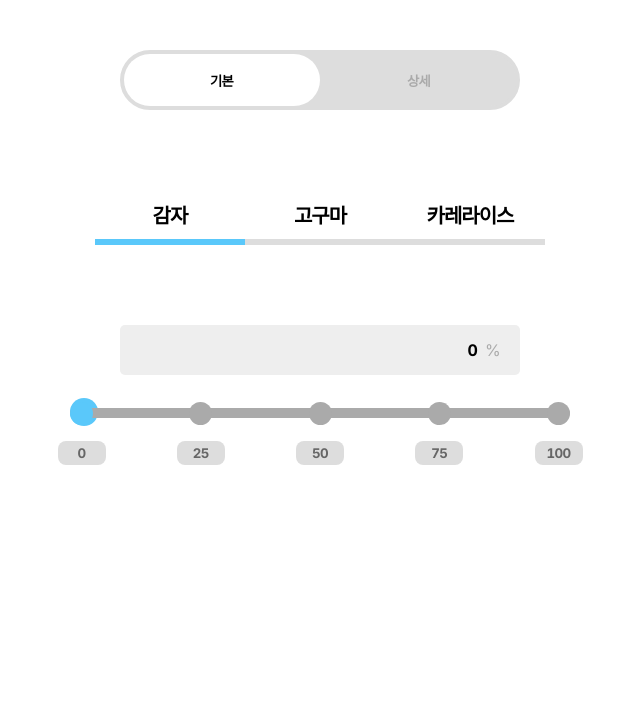
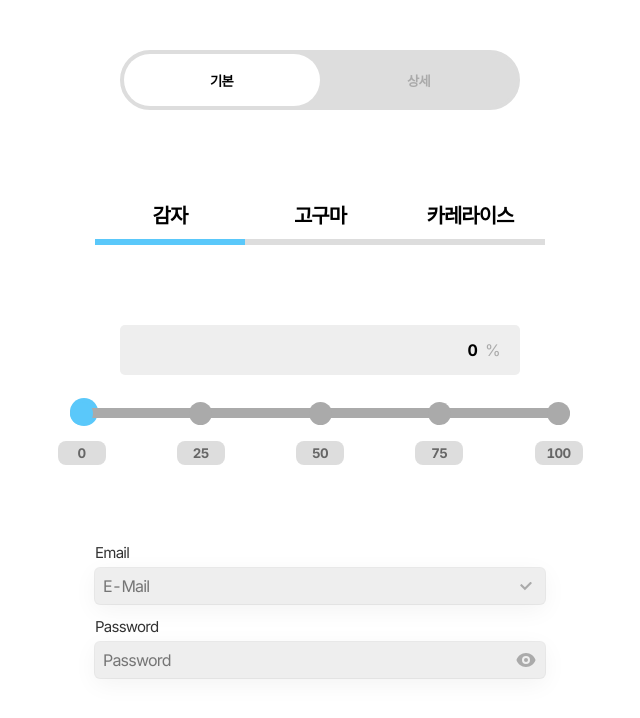
Before and after one commit to GyuJae/wanted_pre_onboarding_refatoring, a React (Create React App) app: page / in a window 1280 px wide. Shown: the top 718 px of the page, without its empty margins (320-960 px from the left). Built offline with nearby package versions, Linux system fonts and the light colour scheme.

Commit message:
Input done

```diff
--- a/src/assets/svgs/index.js
+++ b/src/assets/svgs/index.js
@@ -1,2 +1,3 @@
 export { ReactComponent as LogoImage } from './logo.svg'
 export { ReactComponent as CheckIcon } from './check.svg'
+export { ReactComponent as EyeIcon } from './eye.svg'
--- /dev/null
+++ b/src/components/Input/Input.module.scss
@@ -0,0 +1,46 @@
+@use '/src/styles/constants/colors';
+//@use '/src/styles/mixins/flexbox';
+
+.wrapper {
+  width: 450px;
+  row-gap: 15px;
+  display: flex;
+  flex-direction: column;
+  .input_container {
+    display: flex;
+    flex-direction: column;
+    row-gap: 8px;
+    label {
+      font-size: 15px;
+      color: colors.$GRAY3;
+    }
+    div {
+      position: relative;
+      width: 100%;
+      input {
+        padding: 8px;
+        background-color: colors.$GRAYE;
+        width: 100%;
+        border-radius: 5px;
+        box-shadow: rgba(0, 0, 0, 0.05) 0px 6px 24px 0px, rgba(0, 0, 0, 0.08) 0px 0px 0px 1px;
+      }
+      .icon_container {
+        svg {
+          position: absolute;
+          top: -28px;
+          right: 2%;
+          cursor: pointer;
+          color: colors.$GRAYA;
+          &.color_correct {
+            color: colors.$TEAL;
+          }
+        }
+      }
+    }
+    span {
+      font-size: 15px;
+      color: colors.$RED;
+      font-weight: 600;
+    }
+  }
+}
--- /dev/null
+++ b/src/components/Input/index.tsx
@@ -0,0 +1,80 @@
+import { useEffect, useState } from 'react'
+import styles from './Input.module.scss'
+import { CheckIcon, EyeIcon } from '../../assets/svgs'
+import { cx } from '../../styles'
+
+function Input() {
+  const [emailValue, setEmailValue] = useState<string | null>()
+  const [emailError, setEmailError] = useState<string | null>()
+  const [emailCorrect, setEmailCorrect] = useState<boolean>(false)
+
+  const [showPassword, setShowPassword] = useState<boolean>(false)
+
+  const handleChangeEmail = (e: React.ChangeEvent<HTMLInputElement>) => {
+    setEmailValue(e.currentTarget.value)
+  }
+
+  const handleBlurEmail = () => {
+    const EMAIL_REG_TEST = /^[a-zA-Z0-9.!#$%&’*+/=?^_`{|}~-]+@[a-zA-Z0-9-]+(?:\.[a-zA-Z0-9-]+)*$/
+    if (emailValue) {
+      if (EMAIL_REG_TEST.test(emailValue)) {
+        setEmailError(null)
+      } else {
+        setEmailError('Invalid e-mail address')
+      }
+    }
+  }
+
+  const handlePasswordButton = () => setShowPassword((prev) => !prev)
+
+  useEffect(() => {
+    const EMAIL_REG_TEST = /^[a-zA-Z0-9.!#$%&’*+/=?^_`{|}~-]+@[a-zA-Z0-9-]+(?:\.[a-zA-Z0-9-]+)*$/
+    if (emailValue) {
+      setEmailCorrect(EMAIL_REG_TEST.test(emailValue))
+    }
+  }, [emailValue])
+
+  return (
+    <div className={styles.wrapper}>
+      <div className={styles.input_container}>
+        <label htmlFor='email'>Email</label>
+        <div>
+          <input
+            id='email'
+            type='email'
+            placeholder='E-Mail'
+            autoComplete='off'
+            autoCapitalize='off'
+            autoCorrect='off'
+            onChange={handleChangeEmail}
+            onBlur={handleBlurEmail}
+          />
+          <div className={styles.icon_container}>
+            <CheckIcon className={cx(emailCorrect && styles.color_correct)} />
+          </div>
+        </div>
+        {emailError && <span>{emailError}</span>}
+      </div>
+      <div className={styles.input_container}>
+        <label htmlFor='password'>Password</label>
+        <div>
+          <input
+            id='password'
+            type={showPassword ? 'text' : 'password'}
+            placeholder='Password'
+            autoComplete='off'
+            autoCapitalize='off'
+            autoCorrect='off'
+          />
+          <div className={styles.icon_container}>
+            <button type='button' onClick={handlePasswordButton}>
+              <EyeIcon className={cx(showPassword && styles.color_correct)} />
+            </button>
+          </div>
+        </div>
+      </div>
+    </div>
+  )
+}
+
+export default Input
--- a/src/routes/index.tsx
+++ b/src/routes/index.tsx
@@ -1,3 +1,4 @@
+import Input from '../components/Input'
 import Slider from '../components/Slider'
 import Tab from '../components/Tab'
 import Toggle from '../components/Toggle'
@@ -9,6 +10,7 @@ function Routes() {
       <Toggle />
       <Tab />
       <Slider />
+      <Input />
     </div>
   )
 }
```
Also changed, not shown: src/assets/svgs/eye.svg (added).
